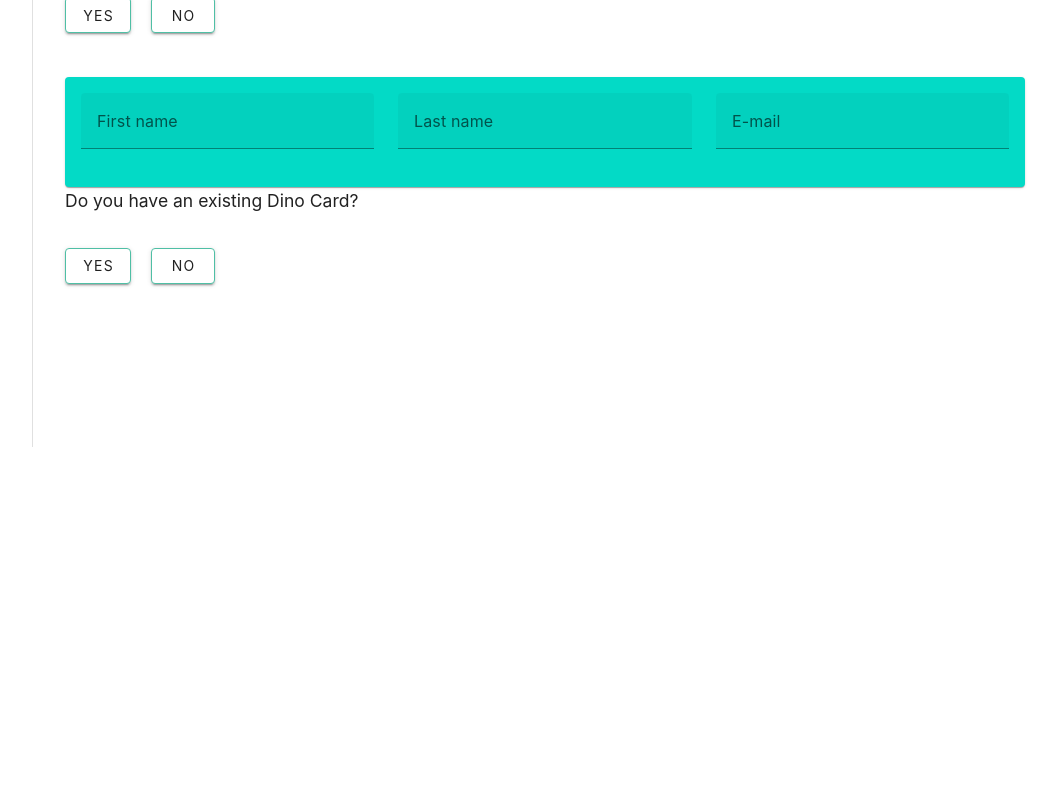
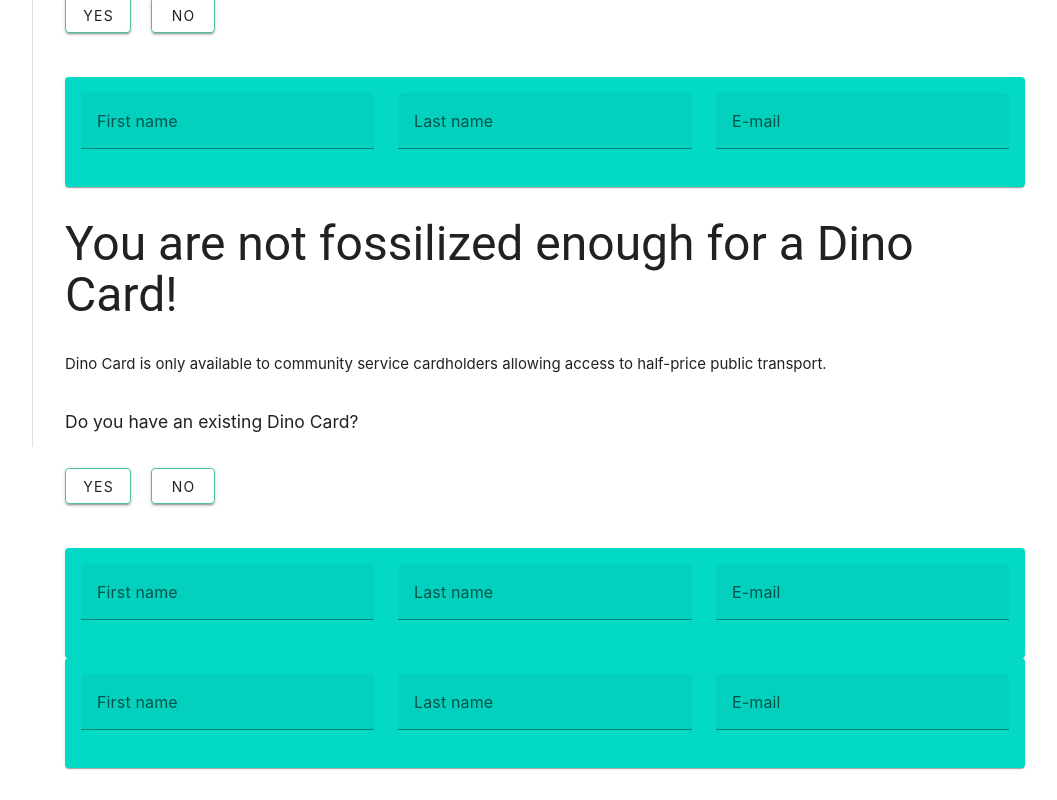
Before and after one commit to bevanshaw/dino-card, a Vue app: page / in a window 1280 px wide. Shown: the part 353-1153 px from the top of the page, without its empty margins (223-1280 px from the left). Before the commit the page ends 864 px from the top, so only its background shows below. Built offline with nearby package versions, Linux system fonts and the light colour scheme.

Commit message:
Scaffolding

```diff
--- /dev/null
+++ b/src/components/DinoCardForm.vue
@@ -0,0 +1,57 @@
+<script setup lang="ts">
+import { ref } from "vue";
+const validCSC = ref(false);
+const firstName = ref("");
+const lastName = ref("");
+const nameRules = ref([
+  (v: any) => !!v || "Name is required",
+  (v: string | any[]) =>
+    v.length <= 10 || "Name must be less than 10 characters",
+]);
+const email = ref("");
+const emailRules = ref([
+  (v: any) => !!v || "E-mail is required",
+  (v: string) => /.+@.+/.test(v) || "E-mail must be valid",
+]);
+</script>
+
+<template>
+  <v-card class="bg-secondary">
+    <v-form v-model="validCSC">
+      <v-container>
+        <v-row>
+          <v-col cols="12" md="4">
+            <v-text-field
+              v-model="firstName"
+              :rules="nameRules"
+              :counter="10"
+              label="First name"
+              required
+            ></v-text-field>
+          </v-col>
+
+          <v-col cols="12" md="4">
+            <v-text-field
+              v-model="lastName"
+              :rules="nameRules"
+              :counter="10"
+              label="Last name"
+              required
+            ></v-text-field>
+          </v-col>
+
+          <v-col cols="12" md="4">
+            <v-text-field
+              v-model="email"
+              :rules="emailRules"
+              label="E-mail"
+              required
+            ></v-text-field>
+          </v-col>
+        </v-row>
+      </v-container>
+    </v-form>
+  </v-card>
+</template>
+
+<style scoped lang="scss"></style>
--- /dev/null
+++ b/src/components/DinoCardRegister.vue
@@ -0,0 +1,57 @@
+<script setup lang="ts">
+import { ref } from "vue";
+const validCSC = ref(false);
+const firstName = ref("");
+const lastName = ref("");
+const nameRules = ref([
+  (v: any) => !!v || "Name is required",
+  (v: string | any[]) =>
+    v.length <= 10 || "Name must be less than 10 characters",
+]);
+const email = ref("");
+const emailRules = ref([
+  (v: any) => !!v || "E-mail is required",
+  (v: string) => /.+@.+/.test(v) || "E-mail must be valid",
+]);
+</script>
+
+<template>
+  <v-card class="bg-secondary">
+    <v-form v-model="validCSC">
+      <v-container>
+        <v-row>
+          <v-col cols="12" md="4">
+            <v-text-field
+              v-model="firstName"
+              :rules="nameRules"
+              :counter="10"
+              label="First name"
+              required
+            ></v-text-field>
+          </v-col>
+
+          <v-col cols="12" md="4">
+            <v-text-field
+              v-model="lastName"
+              :rules="nameRules"
+              :counter="10"
+              label="Last name"
+              required
+            ></v-text-field>
+          </v-col>
+
+          <v-col cols="12" md="4">
+            <v-text-field
+              v-model="email"
+              :rules="emailRules"
+              label="E-mail"
+              required
+            ></v-text-field>
+          </v-col>
+        </v-row>
+      </v-container>
+    </v-form>
+  </v-card>
+</template>
+
+<style scoped lang="scss"></style>
--- a/src/views/HomeView.vue
+++ b/src/views/HomeView.vue
@@ -1,17 +1,25 @@
 <script setup lang="ts">
-import IntroInformation from "../components/IntroInformation.vue";
+import InformationCard from "@/components/InformationCard.vue";
 import CustomToggleCheck from "@/components/CustomToggleCheck.vue";
-import CSCardForm from "@/components/CSCardForm.vue";
+import CommunityServicesCardForm from "@/components/CommunityServicesCardForm.vue";
+import DinoCardForm from "@/components/DinoCardForm.vue";
+import DinoCardRegisterForm from "@/components/DinoCardRegister.vue";
 </script>
 
 <template>
-  <IntroInformation
+  <InformationCard
     heading="Welcome to Dino Card"
     description="Dino Card is a government funded concession that gives community service cardholders with a registered Dino Card access to half-price public transport."
   />
   <CustomToggleCheck heading="Do you have a Community Services Card?" />
-  <CSCardForm />
+  <CommunityServicesCardForm />
+  <InformationCard
+    heading="You are not fossilized enough for a Dino Card!"
+    description="Dino Card is only available to community service cardholders allowing access to half-price public transport."
+  />
   <CustomToggleCheck heading="Do you have an existing Dino Card?" />
+  <DinoCardForm />
+  <DinoCardRegisterForm />
 </template>
 
 <style lang="scss" scoped></style>
```
Also changed, not shown: src/stores/counter.ts (deleted, +0 -12 lines), src/stores/dinoCard.ts (added, +53 -0 lines), src/stores/dinoCardRegister.ts (added, +56 -0 lines), src/components/CommunityServicesCardForm.vue (renamed from src/components/CSCardForm.vue), src/components/InformationCard.vue (renamed from src/components/IntroInformation.vue).
